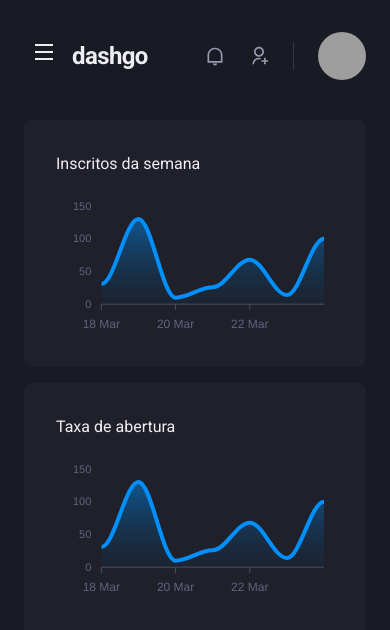
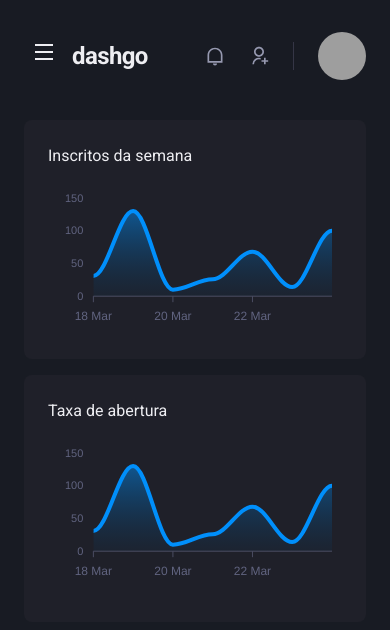
Before and after one commit to tallescorradini/ignite-react-dashgo, a Next.js app: page /dashboard in a window 390 px wide. Shown: the top 630 px of the page. Built offline with nearby package versions, Linux system fonts and the light colour scheme; grey boxes are pictures that could not be loaded.

Commit message:
feat(Dashboard): add responsive padding

```diff
--- a/src/pages/dashboard.tsx
+++ b/src/pages/dashboard.tsx
@@ -65,11 +65,11 @@
         <Sidebar />
 
         <SimpleGrid flex="1" gap="4" minChildWidth="320px">
-          <Box p="8" bg="gray.800" borderRadius={8} pb="4">
+          <Box p={["6", "8"]} bg="gray.800" borderRadius={8} pb="4">
             <Text>Inscritos da semana</Text>
             <Chart options={options} series={series} type="area" height={160} />
           </Box>
-          <Box p="8" bg="gray.800" borderRadius={8}>
+          <Box p={["6", "8"]} bg="gray.800" borderRadius={8}>
             <Text>Taxa de abertura</Text>
             <Chart options={options} series={series} type="area" height={160} />
           </Box>
```
